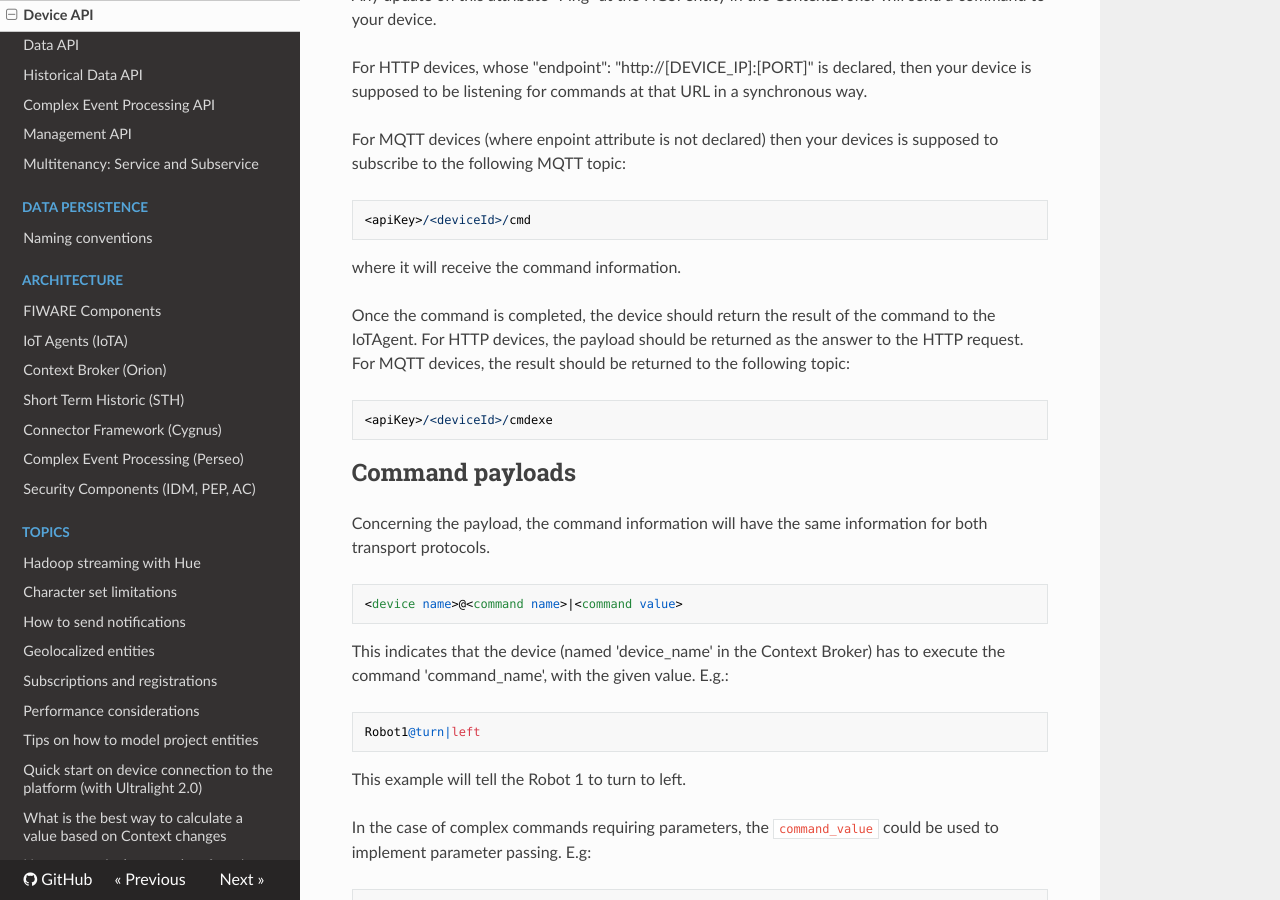
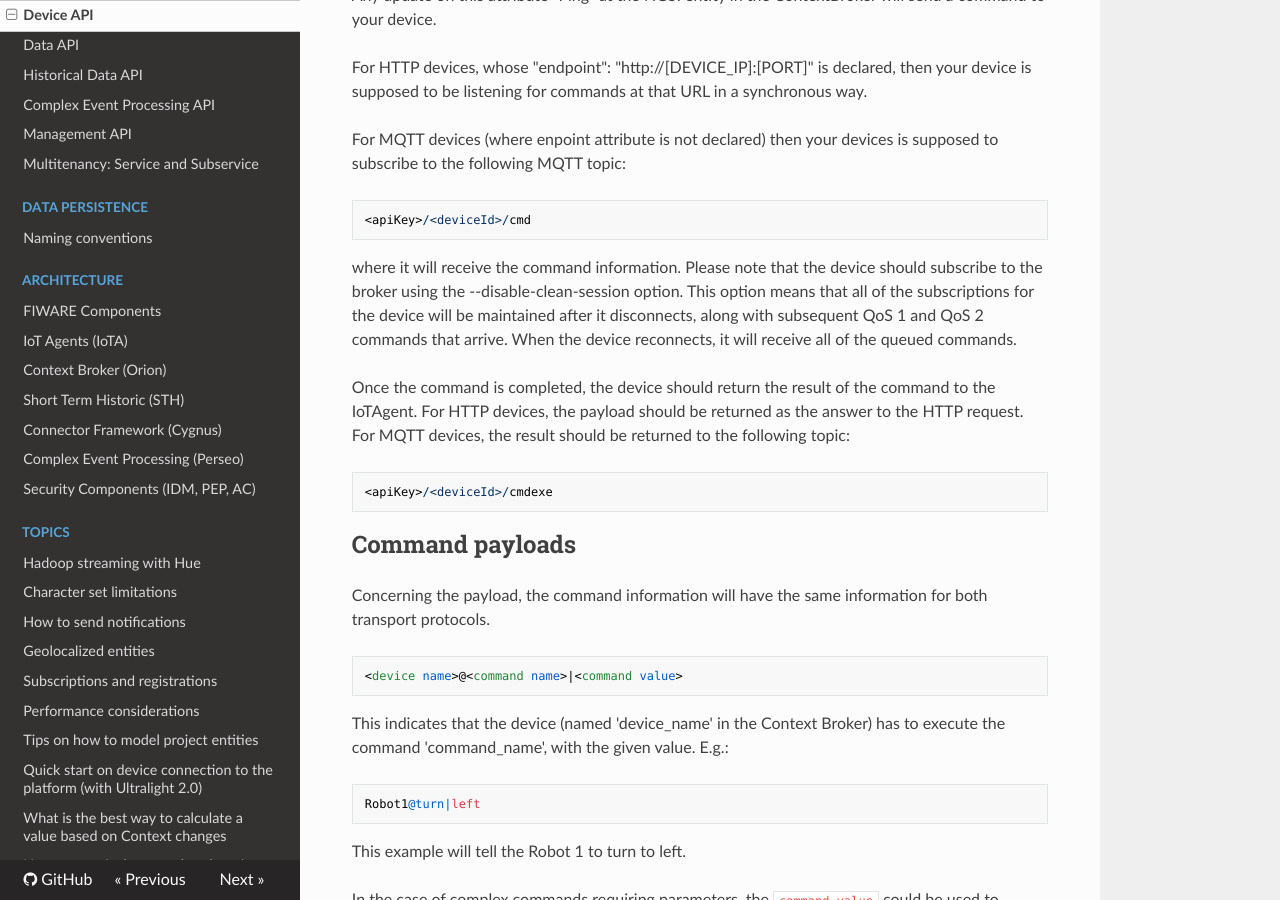
Before and after one commit to telefonicaid/thinking-cities, an MkDocs documentation site: the page built from docs/device_api.md, in a window 1280 px wide and 900 px high, scrolled down 7186 px. Built offline with MkDocs 1.6.1, drawn with Linux system fonts in a browser that asks for light colours; nearby versions of some CDN libraries; old or Windows-style settings are respelled for this version of MkDocs.

Commit message:
Update device_api.md

````diff
--- a/docs/device_api.md
+++ b/docs/device_api.md
@@ -332,7 +332,7 @@
 ```
 <apiKey>/<deviceId>/cmd
 ```
-where it will receive the command information.
+where it will receive the command information. Please note that the device should subscribe to the broker using the --disable-clean-session option. This option means that all of the subscriptions for the device will be maintained after it disconnects, along with subsequent QoS 1 and QoS 2 commands that arrive. When the device reconnects, it will receive all of the queued commands.
 
 Once the command is completed, the device should return the result of the command to the IoTAgent. For HTTP devices,
 the payload should be returned as the answer to the HTTP request. For MQTT devices, the result should be returned to
````
